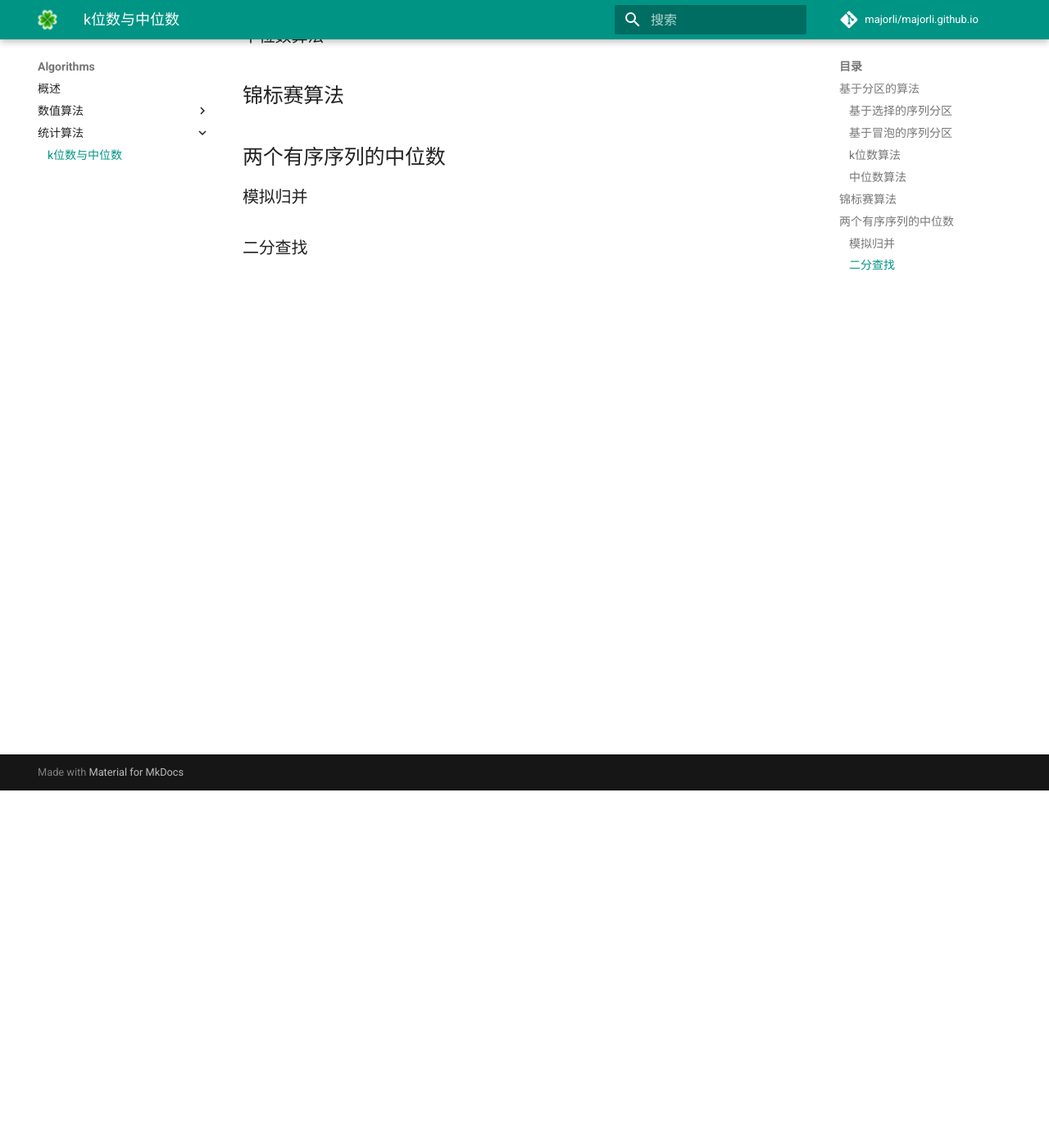
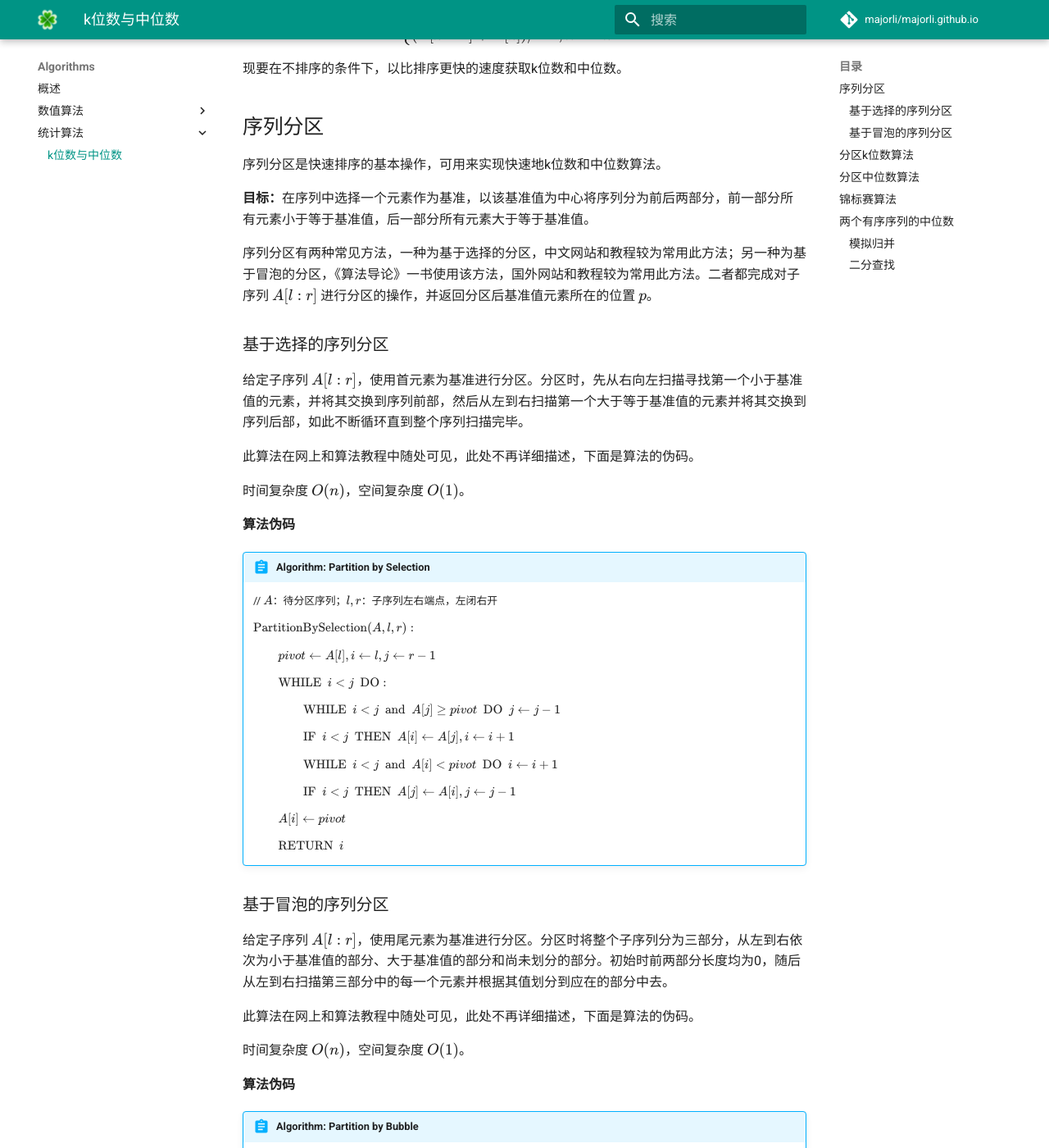
Before and after one commit to majorli/majorli.github.io, an MkDocs documentation site: the page built from docs/notes/algos/stat_algos/kth.md, in a window 1280 px wide and 1400 px high, scrolled down 436 px. Shown: the whole window at 82% size. Built offline with MkDocs 1.6.1 and Material for MkDocs 9.7.7, drawn with Linux system fonts in a browser that asks for light colours; formulas are drawn with MathJax 3; comment, search, counter and statistics services are not loaded; some of the changed text lies outside the part shown.

Commit message:
20200505_2346_source

```diff
--- a/docs/notes/algos/stat_algos/kth.md
+++ b/docs/notes/algos/stat_algos/kth.md
@@ -1,14 +1,93 @@
 # k位数与中位数
 
-## 基于分区的算法
+此处所述k位数，指一个序列中第k小的数。
+
+给定序列 $A[0:n]$，非负整数 $0 \le k \lt n$，若对 $A[0:n]$ 进行升序排序，则k位数等于排完序后的 $A[k-1]$。
+
+此处所述中位数，指统计意义上的中位数，即能将序列分为元素数量相等的前后两部分，使得前一部分的所有数小于等于中位数，后一部分的所有数大于等于中位数的那个数。
+
+给定序列 $A[0:n]$，若对其进行升序排序，则中位数等于：
+
+$$
+median=\begin{cases}
+A[k-1]&,n=2k-1\\
+(A[k-1]+A[k])/2&,n=2k
+\end{cases},k=1,2,\dots
+$$
+
+现要在不排序的条件下，以比排序更快的速度获取k位数和中位数。
+
+## 序列分区
+
+序列分区是快速排序的基本操作，可用来实现快速地k位数和中位数算法。
+
+**目标：**在序列中选择一个元素作为基准，以该基准值为中心将序列分为前后两部分，前一部分所有元素小于等于基准值，后一部分所有元素大于等于基准值。
+
+序列分区有两种常见方法，一种为基于选择的分区，中文网站和教程较为常用此方法；另一种为基于冒泡的分区，《算法导论》一书使用该方法，国外网站和教程较为常用此方法。二者都完成对子序列 $A[l:r]$ 进行分区的操作，并返回分区后基准值元素所在的位置 $p$。
 
 ### 基于选择的序列分区
 
+给定子序列 $A[l:r]$，使用首元素为基准进行分区。分区时，先从右向左扫描寻找第一个小于基准值的元素，并将其交换到序列前部，然后从左到右扫描第一个大于等于基准值的元素并将其交换到序列后部，如此不断循环直到整个序列扫描完毕。
+
+此算法在网上和算法教程中随处可见，此处不再详细描述，下面是算法的伪码。
+
+时间复杂度 $O(n)$，空间复杂度 $O(1)$。
+
+**算法伪码**
+
+!!! abstract "Algorithm: Partition by Selection"
+    // $A$：待分区序列；$l, r$：子序列左右端点，左闭右开
+
+    $\text{PartitionBySelection}(A, l, r):$
+
+    $\ \ \ \ \ \ \ \ pivot \leftarrow A[l],i\leftarrow l,j\leftarrow r-1$
+
+    $\ \ \ \ \ \ \ \ \text{WHILE}\ \ i \lt j\ \ \text{DO}:$
+
+    $\ \ \ \ \ \ \ \ \ \ \ \ \ \ \ \ \text{WHILE}\ \ i \lt j\ \ \text{and}\ \ A[j] \ge pivot\ \ \text{DO}\ \ j \leftarrow j-1$
+
+    $\ \ \ \ \ \ \ \ \ \ \ \ \ \ \ \ \text{IF}\ \ i \lt j\ \ \text{THEN}\ \ A[i] \leftarrow A[j], i \leftarrow i+1$
+
+    $\ \ \ \ \ \ \ \ \ \ \ \ \ \ \ \ \text{WHILE}\ \ i \lt j\ \ \text{and}\ \ A[i] \lt pivot\ \ \text{DO}\ \ i \leftarrow i+1$
+
+    $\ \ \ \ \ \ \ \ \ \ \ \ \ \ \ \ \text{IF}\ \ i \lt j\ \ \text{THEN}\ \ A[j] \leftarrow A[i], j \leftarrow j-1$
+
+    $\ \ \ \ \ \ \ \ A[i]\leftarrow pivot$
+
+    $\ \ \ \ \ \ \ \ \text{RETURN}\ \ i$
+
+
 ### 基于冒泡的序列分区
 
-### k位数算法
+给定子序列 $A[l:r]$，使用尾元素为基准进行分区。分区时将整个子序列分为三部分，从左到右依次为小于基准值的部分、大于基准值的部分和尚未划分的部分。初始时前两部分长度均为0，随后从左到右扫描第三部分中的每一个元素并根据其值划分到应在的部分中去。
 
-### 中位数算法
+此算法在网上和算法教程中随处可见，此处不再详细描述，下面是算法的伪码。
+
+时间复杂度 $O(n)$，空间复杂度 $O(1)$。
+
+**算法伪码**
+
+!!! abstract "Algorithm: Partition by Bubble"
+    // $A$：待分区序列；$l, r$：子序列左右端点，左闭右开
+
+    $\text{PartitionByBubble}(A,l,r):$
+
+    $\ \ \ \ \ \ \ \ i\leftarrow l,last\leftarrow r-1,pivot\leftarrow A[last]$
+
+    $\ \ \ \ \ \ \ \ \text{FOR}\ \ j \leftarrow i\ \ \text{TO}\ \ last-1\ \ \text{DO}:$
+
+    $\ \ \ \ \ \ \ \ \ \ \ \ \ \ \ \ \text{IF}\ \  A[j] \lt pivot\ \ \text{THEN}\ \ \text{Swap}(A[i],A[j]),i\leftarrow i+1$
+
+    $\ \ \ \ \ \ \ \ A[last]\leftarrow A[i]$
+
+    $\ \ \ \ \ \ \ \ A[i]\leftarrow pivot$
+
+    $\ \ \ \ \ \ \ \ \text{RETURN}\ \ i$
+
+
+## 分区k位数算法
+
+## 分区中位数算法
 
 ## 锦标赛算法
 
```
